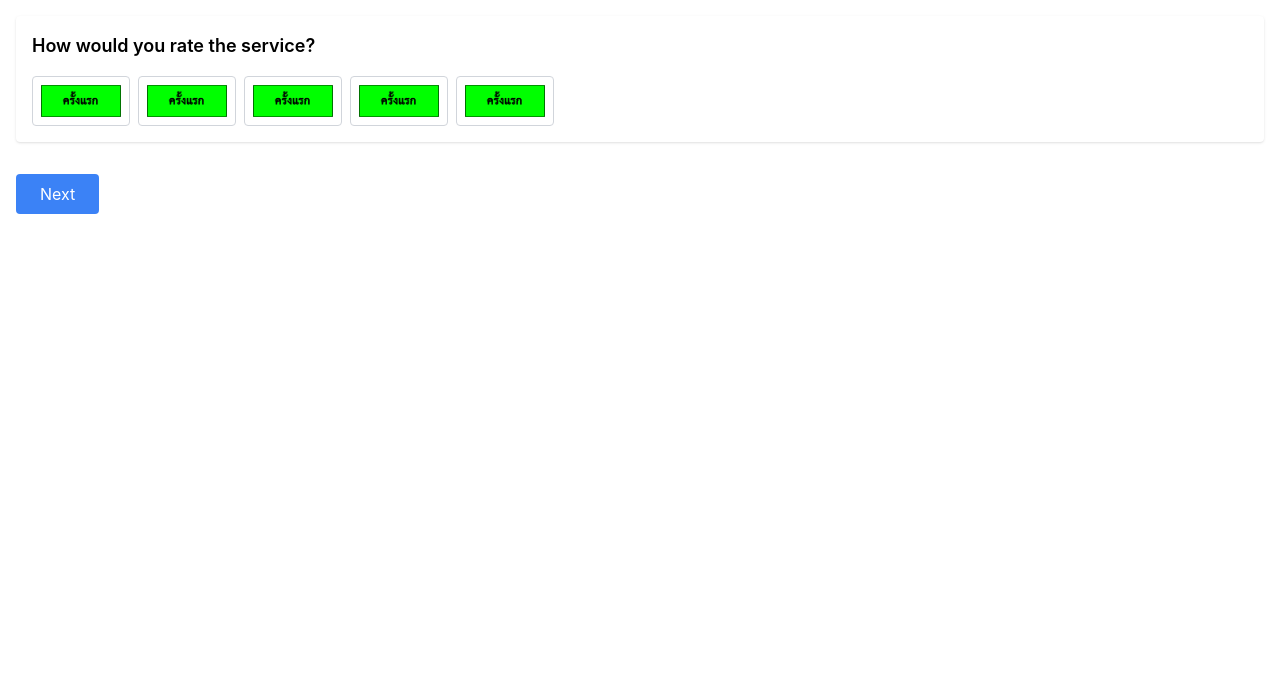
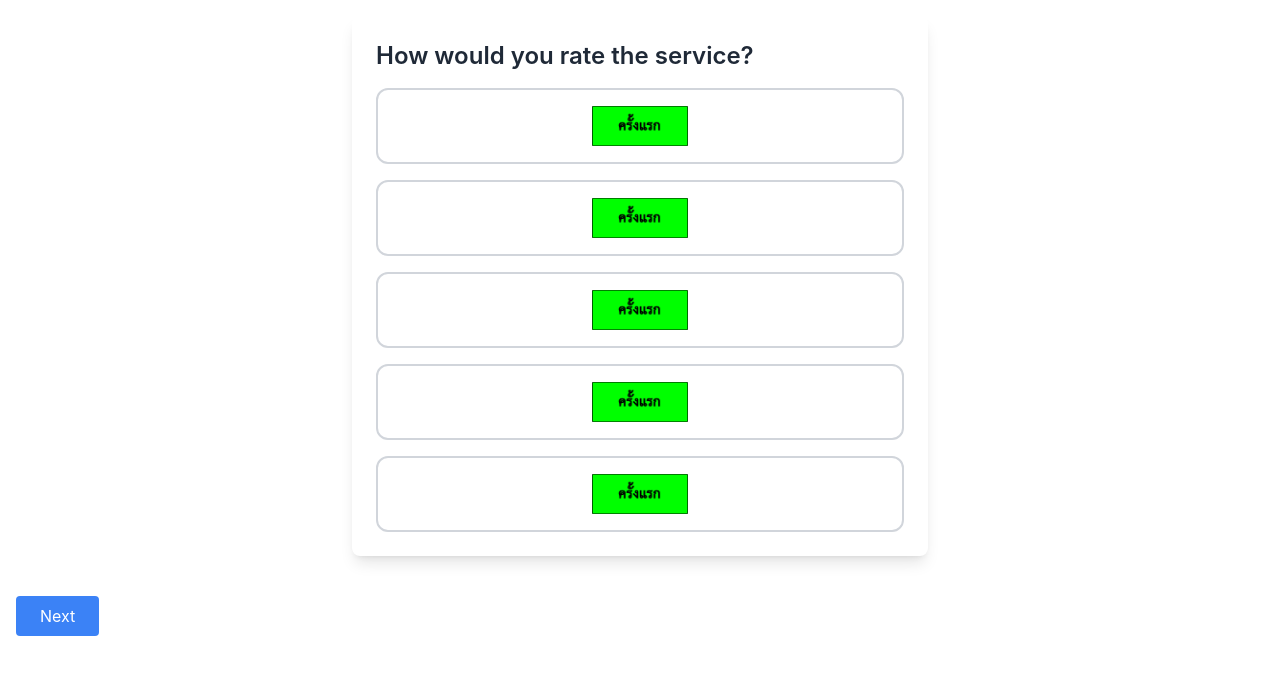
Before and after one commit to slowbs/hospital-feedback, a React (Create React App) app: page / in a window 1280 px wide. Shown: the top 674 px of the page. Built offline with nearby package versions, Linux system fonts and the light colour scheme.

Commit message:
ปรับ ปุ่มให้เป็นแนวตั้ง

```diff
--- a/src/components/QuestionCard.jsx
+++ b/src/components/QuestionCard.jsx
@@ -1,7 +1,6 @@
 import React from "react";
 import { useFeedback } from "../context/FeedbackContext";
 
-// คอมโพเนนต์สำหรับแสดงคำถาม + ปุ่มให้คะแนน (รูป PNG)
 const QuestionCard = ({ question, index, handleNext }) => {
   const { addFeedback } = useFeedback();
 
@@ -11,19 +10,19 @@ const QuestionCard = ({ question, index, handleNext }) => {
   };
 
   return (
-    <div className="question-card p-4 mb-4 bg-white rounded shadow">
-      <p className="text-lg font-semibold">{question.text}</p>
-      <div className="flex space-x-2 mt-4">
+    <div className="question-card p-6 mb-6 bg-white rounded-lg shadow-lg max-w-xl mx-auto">
+      <p className="text-2xl font-semibold text-gray-800 mb-4">{question.text}</p>
+      <div className="grid grid-cols-1 gap-4 mt-4">
         {question.options.map((option, idx) => (
           <button
             key={idx}
-            className="p-2 border border-gray-300 rounded hover:bg-gray-200"
+            className="p-4 border-2 border-gray-300 rounded-xl hover:bg-gray-100 transition duration-300 ease-in-out transform hover:scale-105 focus:outline-none"
             onClick={() => handleClick(idx + 1)} // ส่งคำตอบและไปคำถามถัดไป
           >
             <img
               src={require(`../assets/img/${option}.png`)} // ใช้ภาพ PNG
               alt={`option ${idx + 1}`}
-              className="w-20 h-8"
+              className="w-24 h-10 mx-auto"
             />
           </button>
         ))}
```
